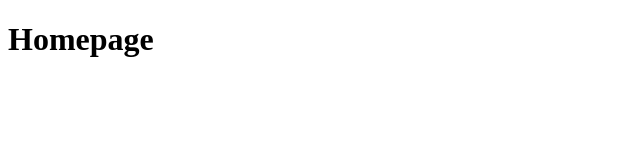
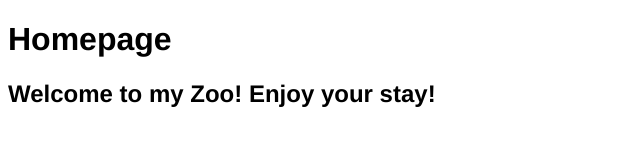
Before and after one commit to ChristopherWu1/assignment-1, a plain HTML site: page index.html in a window 1280 px wide. Shown: the whole page, without its empty margins (0-640 px from the left). Drawn offline with Linux system fonts and the light colour scheme.

Commit message:
added css folder and index.css file, updated index.html

```diff
--- /dev/null
+++ b/css/index.css
@@ -0,0 +1,3 @@
+body {
+  font-family: Helvetica, sans-serif;
+}
--- a/index.html
+++ b/index.html
@@ -1,7 +1,12 @@
 <!DOCTYPE html>
 
-<head></head>
+<head>
+    <link rel="stylesheet" type="text/css" href="css/index.css">
+    <meta charset = "UTF-8">
+
+</head>
 
 <body>
     <h1> Homepage</h1>
+    <h2> Welcome to my Zoo! Enjoy your stay! </h2>
 </body>
```
